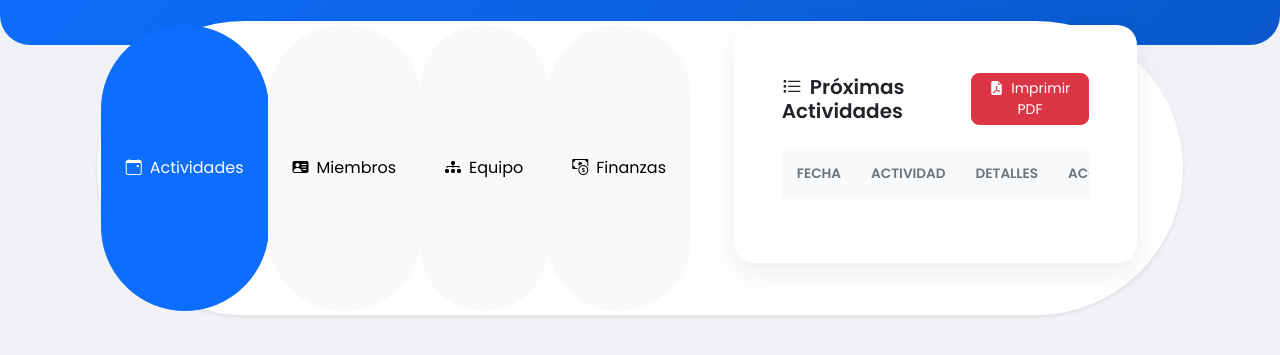
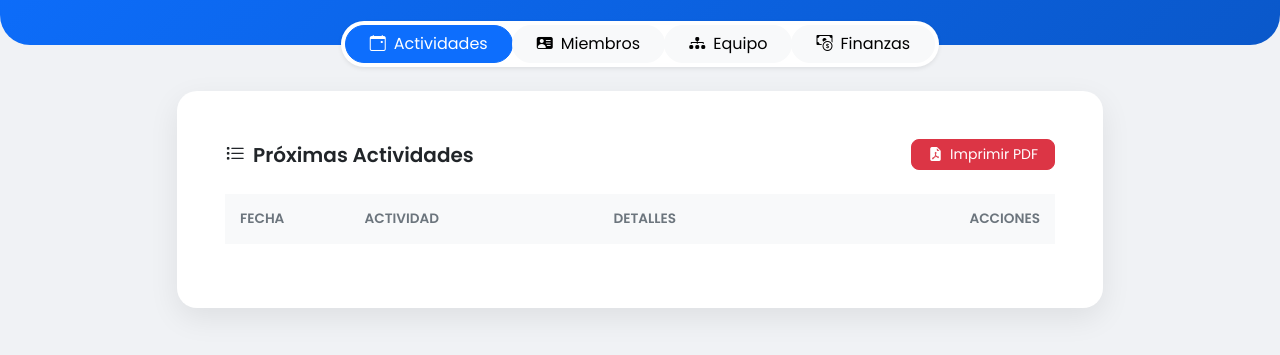
Before and after one commit to epastranap01/planner-pastoral, a website: page public/index.html in a window 1280 px wide. Shown: the part 111-466 px from the top of the page. Drawn offline with nearby package versions, Linux system fonts and the light colour scheme; some packages are replaced by stand-ins of ours; no server answers; sample sign-in values are in the browser's storage; a script that the page names is missing.

Commit message:
button fix

```diff
--- a/public/index.html
+++ b/public/index.html
@@ -175,6 +175,9 @@
             <button onclick="cambiarVista('finanzas')" class="btn btn-light rounded-pill px-4" id="btnFinanzas">
                 <i class="bi bi-cash-coin me-2"></i>Finanzas
             </button>
+        </div>
+    </div>
+
         <div class="row justify-content-center">
             <div class="col-lg-10">
 
@@ -437,7 +440,6 @@
     <script src="https://cdn.jsdelivr.net/npm/bootstrap@5.3.0/dist/js/bootstrap.bundle.min.js"></script>
     <script src="https://cdnjs.cloudflare.com/ajax/libs/jspdf/2.5.1/jspdf.umd.min.js"></script>
     <script src="https://cdnjs.cloudflare.com/ajax/libs/jspdf-autotable/3.5.31/jspdf.plugin.autotable.min.js"></script>
-    <script src="finance.js?v=2"></script>
     <script src="script.js?v=6"></script>
 </body>
 </html>
```
Lines whose indentation alone changed are shown as unchanged.
